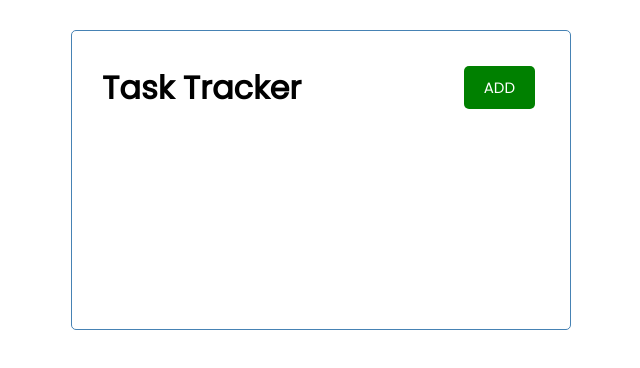
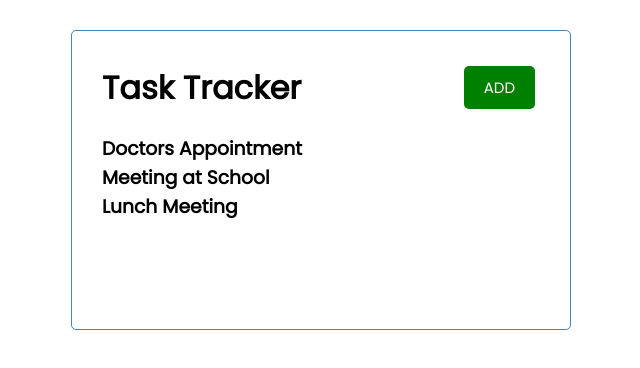
Before and after one commit to scbonner/apipulls, a React (Create React App) app: page / in a window 1280 px wide. Shown: the top 368 px of the page, without its empty margins (319-959 px from the left). Built offline with nearby package versions, Linux system fonts and the light colour scheme.

Commit message:
updating files completed header and button working on tasks and task files

```diff
--- a/package.json
+++ b/package.json
@@ -9,6 +9,8 @@
     "axios": "^0.21.1",
     "react": "^17.0.2",
     "react-dom": "^17.0.2",
+    "react-icons": "^4.2.0",
+    "react-router-dom": "^5.2.0",
     "react-scripts": "4.0.3",
     "web-vitals": "^1.0.1"
   },
--- a/src/App.js
+++ b/src/App.js
@@ -1,18 +1,38 @@
-import React from 'react';
+import { useState } from 'react'
 // import FetchClass from './FetchClass';
 // import FetchHooks from './FetchHooks';
 // import FetchHooks2 from './FetchHooks2';
 // import AxiosHooks from './AxiosHooks';
 // import ReactTask from './ReactTask'
 import Header from './components/Header'
+import Tasks from './components/Tasks'
 
 
-class App extends React.Component {
+const App = () => {
+  const [tasks, setTasks] = useState([
+    {
+        "id": 1,
+        "text": "Doctors Appointment",
+        "day": "Feb 5th at 2:30pm",
+        "reminder": true
+      },
+      {
+        "id": 2,
+        "text": "Meeting at School",
+        "day": "Feb 6th at 1:30pm",
+        "reminder": true
+      },
+      {
+        "id": 3,
+        "text": "Lunch Meeting",
+        "day": "Feb 13th at 12:30pm",
+        "reminder": true
+      },
 
-    render() {
+])
 
 	  return (
-	    <div className="App">
+	    <div className="container">
 	      {/* <ul>
             <li>Hello</li>
             <li>Goodbye</li>
@@ -25,14 +45,12 @@ class App extends React.Component {
           <AxiosHooks />
           <ReactTask /> */}
           <Header title='Task Tracker' />
+          <Tasks tasks={tasks} />
         {/* </ul>   */}
         </div>
+	  );
+  }
 
 
 
-	  );
-  }
-}
-
-
 export default App;
--- a/src/components/Button.js
+++ b/src/components/Button.js
@@ -1,20 +1,16 @@
-import PropTypes from 'prop-types'
+ import PropTypes from 'prop-types'
 
 
-// Button has two props
-const Button = ({ color, text }) => {
-    const onClick = () => {
-        console.log('click')
-    }
+// Button has three props
+const Button = ({ color, text, onClick }) => {
+    return (
+        <button
+            onClick={onClick}
+            style={{ backgroundColor: color }}
+            className='btn'>
+            {text}
+        </button>
 
-    return (
-        <div>
-        {/* setting up and event on button */}
-             <button
-            //  setting up function onClick... go to line under button component
-                onClick={onClick}
-                style={{backgroundColor: color }}className='btn'>{text}</button>
-        </div>
     )
 }
 
@@ -25,6 +21,7 @@ Button.defaultProps = {
 Button.propTypes = {
     text: PropTypes.string,
     color: PropTypes.string,
+    onClick: PropTypes.func,
 }
 
 
--- a/src/components/Header.js
+++ b/src/components/Header.js
@@ -1,19 +1,23 @@
 import Button from './Button'
-//property types
 import PropTypes from 'prop-types'
+// import { useLocation } from 'react-router-dom'
 
 
 
 //removed props, greeting, after title
 const Header = ({ title }) => {
+    // const location = useLocation()
+    const onClick = () => {
+        console.log('click')
+    }
+
     return (
-        <div className='container'>
         <header className='header'>
             <h1>{title}</h1>
-            <Button color='green' text='ADD' />
+            <Button color='green' text='ADD' onClick={onClick} />
+            {/* embedded Button component above */}
             {/* <h2 style={headingStyle1}>{greeting}</h2> */}
         </header>
-        </div>
     )
 }
 
@@ -24,18 +28,18 @@ Header.defaultProps = {
 
 Header.propTypes = {
     // want this to be a string, so type
-    title: PropTypes.string,
-    greeting: PropTypes.string,
+    title: PropTypes.string.isRequired,
+    // greeting: PropTypes.string,
 }
 
 
 // CSS in JS
-const headingStyle = {
-    color: 'black',
-    padding: 15,
-    backgroundColor: 'orange',
-    marginBottom: 20,
-}
+// const headingStyle = {
+//     color: 'black',
+//     padding: 15,
+//     backgroundColor: 'orange',
+//     marginBottom: 20,
+// }
 
 // // CSS in JS
 // const headingStyle1 = {
--- /dev/null
+++ b/src/components/Tasks.js
@@ -0,0 +1,13 @@
+
+
+const Tasks = ({ tasks }) => {
+    return (
+        <>
+           {tasks.map((task) => (
+               <h3 key={task.id}>{task.text}</h3>
+                       ))}
+        </>
+    )
+}
+
+export default Tasks
```
Also changed, not shown: src/components/Task.js (added, +12 -0 lines), 2 other files (tests, documents, lock files or other folders).
